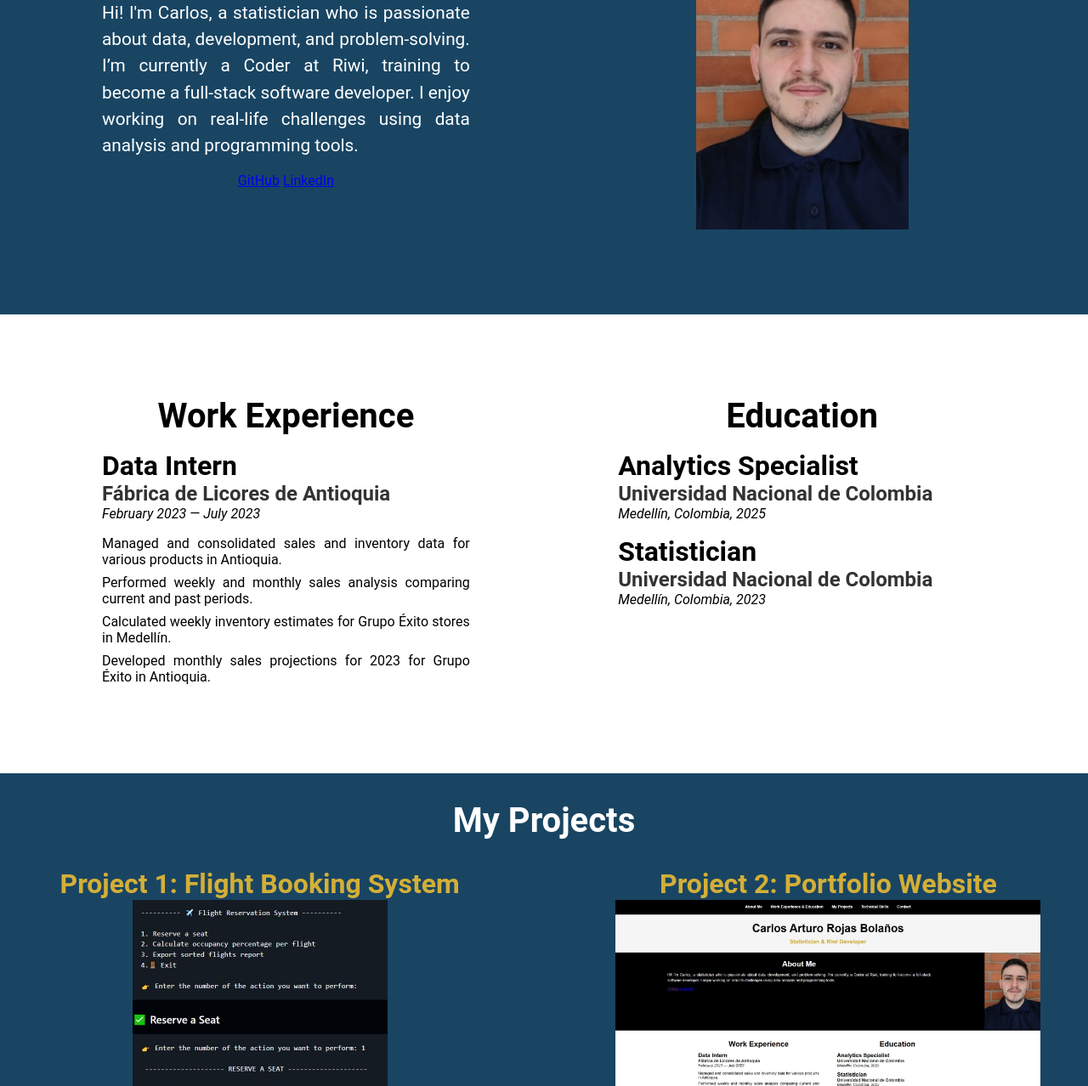
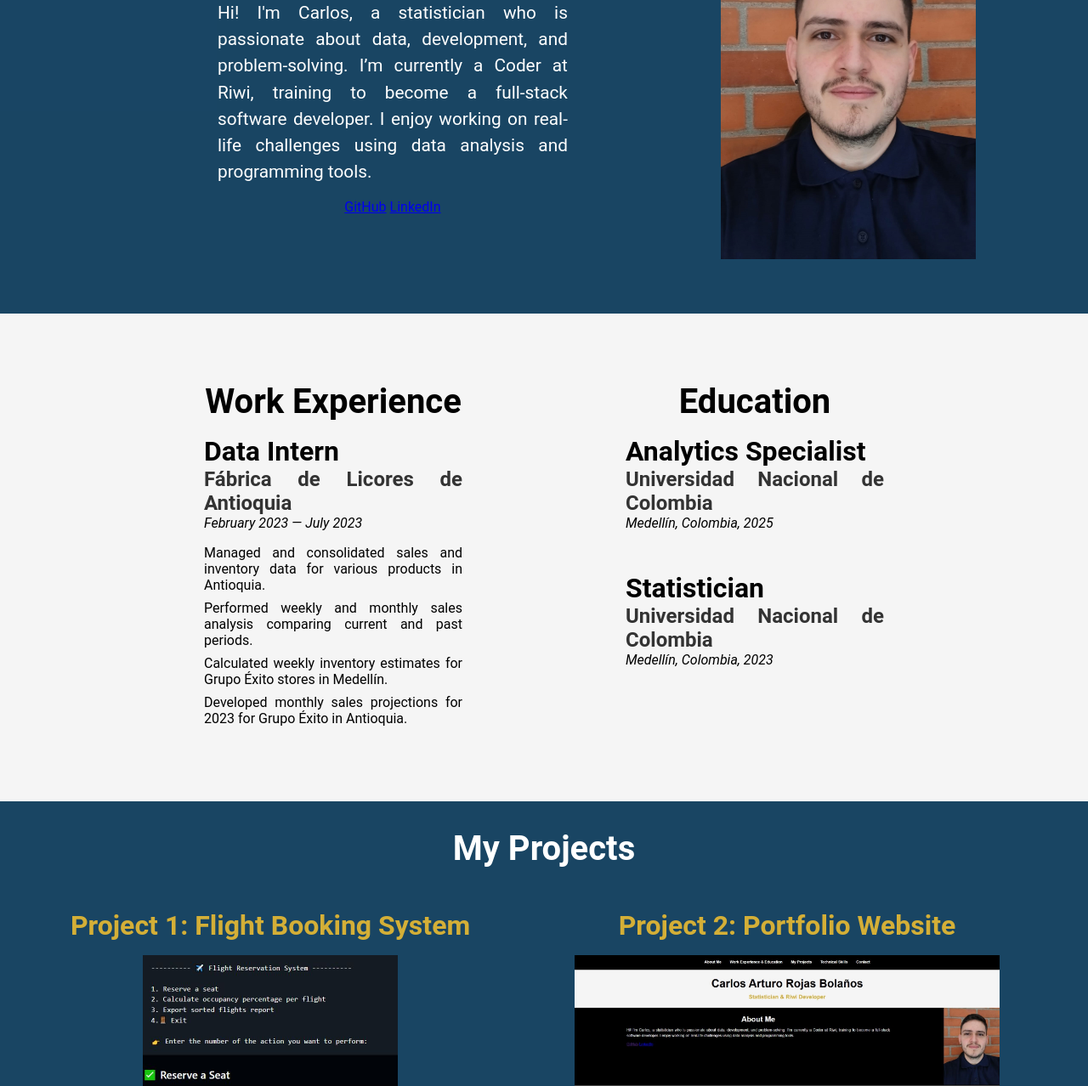
Before and after one commit to Carturo8/Portfolio, a plain HTML site: page index.html in a window 1280 px wide. Shown: the part 378-1656 px from the top of the page at 85% size. Drawn offline with Linux system fonts and the light colour scheme.

Commit message:
Update file

```diff
--- a/index.html
+++ b/index.html
@@ -34,9 +34,11 @@
     <main>
         <div class="black-container">
             <!-- About Me Section -->
-            <section id="about-me" class="section-container">
+            <section id="about-me" class="section-about-me">
                 <!-- About Me Container -->
-                <div class="sub-section-container">
+                <div class="about-me-container">
+                    <!-- Information Container -->
+                    <div class="information-container">
                         <h2>About Me</h2>
                         <p class="text-justify">
                             Hi! I'm Carlos, a statistician who is passionate about data, development, and problem-solving.
@@ -47,16 +49,19 @@
                         <a href="linkedin.com/in/carlos-rojas/" target="_blank">LinkedIn</a>
                     </div>
                     <!-- Profile Photo Container -->
-                <div class="sub-section-container">
-                    <img src="./images/profile_photo.jpg" alt="Profile photo" width="250">
+                    <div class="profile-photo-container">
+                        <img src="./images/profile_photo.jpg" alt="Profile photo" width="300">
+                    </div>
                 </div>
             </section>
         </div>
         <div class="container">
             <!-- Work Experience / Education Section -->
-            <section id="work-experience-education" class="section-container">
+            <section id="work-experience-education" class="section-work-education">
+                <!-- Work Experience / Education Container -->
+                <div class="work-education-container">
                     <!-- Work Experience Container -->
-                <div class="sub-section-container">
+                    <div class="work-experience-container">
                         <h2>Work Experience</h2>
                         <ul>
                             <li>
@@ -73,7 +78,7 @@
                         </ul>
                     </div>
                     <!-- Education Container -->
-                <div class="sub-section-container">
+                    <div class="education-container">
                         <h2>Education</h2>
                         <ul>
                             <li>
@@ -88,12 +93,15 @@
                             </li>
                         </ul>
                     </div>
+                </div>
             </section>
         </div>
         <div class="black-container">
+            <!-- My Projects Section -->
+            <section id="my-projects" class="section-projects">
                 <h2>My Projects</h2>
-            <!-- My Projects Section -->
-            <section id="my-projects" class="projects-container">
+                <!-- My Projects Container -->
+                <div class="projects-container">
                     <!-- Project 1 Container -->
                     <div class="sub-project-container">
                         <h3 class="projects-titles">Project 1: Flight Booking System</h3>
@@ -106,25 +114,26 @@
                         <img src="./images/project_2.jpg" alt="Project 2" width="500">
                         <p class="text-justify">This is a project where I built a personal portfolio using HTML & CSS.</p>
                     </div>
+                </div>
             </section>
         </div>
         <div class="container">
+            <!-- Technical Skills Section -->
             <section id="technical-skills" class="section-skills">
                 <h2>Technical Skills</h2>
+                <!-- Technical skills Container -->
                 <div class="skills-container">
                     <ul>
-                        <li>Python</li>
-                        <li>R</li>
+                        <li><i class="fab fa-python"></i>Python</li>
+                        <li><i class="fab fa-r-project"></i>R</li>
+                        <li><i class="fab fa-html5"></i>HTML</li>
+                        <li><i class="fab fa-css3-alt"></i>CSS</li>
                     </ul>
                     <ul>
-                        <li>HTML</li>
-                        <li>CSS</li>
-                    </ul>
-                    <ul>
-                        <li>SQL</li>
-                        <li>Power BI</li>
-                        <li>Git</li>
-                        <li>GitHub</li>
+                        <li><i class="fas fa-database"></i>SQL</li>
+                        <li><i class="fas fa-chart-bar"></i>Power BI</li>
+                        <li><i class="fab fa-git-alt"></i>Git</li>
+                        <li><i class="fab fa-github"></i>GitHub</li>
                     </ul>
                 </div>
             </section>
--- a/styles.css
+++ b/styles.css
@@ -4,6 +4,7 @@
     box-sizing: border-box;
 }
 
+/* HEADER */
 header {
     display: flex;
     flex-direction: column;
@@ -11,19 +12,22 @@ header {
     align-items: center;
 }
 
+/* BODY */
 body {
     font-family: 'Roboto', sans-serif;
 }
 
+/* HTML */
 html {
     scroll-behavior: smooth;
 }
 
 .container {
     width: 100%;
+    height: 100%;
     padding: 2rem;
     text-align: center;
-    background-color: #fff;
+    background-color: #f5f5f5;
     color: #000;
 }
 
@@ -35,6 +39,7 @@ html {
     color: #fff;
 }
 
+/* NAVIGATION */
 .navbar {
     width: 100%;
     padding: 0.5rem;
@@ -117,38 +122,106 @@ li {
     margin-bottom: 0.5rem;
 }
 
-.section-container {
+
+/* ABOUT ME SECTION */
+.section-about-me {
+    width: 100%;
     display: flex;
-    justify-content: space-between;
-    max-width: 1200px;
-    margin: 0 auto;
-    padding: 2rem 3rem;
-    text-align: center;
+    flex-direction: column;
+    justify-content: center;
+    align-items: center;
 }
 
-.sub-section-container {
-    width: 45%;
+.about-me-container {
+    width: 100%;
+    height: 100%;
+    display: flex;
+    justify-content: center;
     padding: 2rem;
-    text-align: center;
+}
+
+.information-container {
+    width: 100%;
+    height: 100%;
+    margin: 0 5rem 0 10rem;
+    padding: 2rem;
+}
+
+.profile-photo-container {
+    width: 100%;
+    height: 100%;
+    display: flex;
+    justify-content: center;
+}
+
+
+/* WORK-EXPERIENCE & EDUCATION SECTION */
+.section-work-education {
+    width: 100%;
+    display: flex;
+    flex-direction: column;
+    justify-content: center;
+    align-items: center;
+}
+
+/* WORK-EXPERIENCE SUBSECTION */
+.work-education-container {
+    width: 100%;
+    height: 100%;
+    display: flex;
+    justify-content: center;
+    padding: 2rem;
+}
+
+.work-experience-container {
+    width: 100%;
+    height: 100%;
+    margin: 0 5rem 0 10rem;
+    padding: 1rem;
+}
+
+/* EDUCATION SUBSECTION */
+.education-container {
+    width: 100%;
+    height: 100%;
+    margin: 0 10rem 0 5rem;
+    padding: 1rem;
+}
+
+.education-container li {
+    margin: 1rem 0 3rem 0;
+}
+
+
+/* PROJECTS SECTION */
+.section-projects {
+    width: 100%;
+    display: flex;
+    flex-direction: column;
+    justify-content: center;
+    align-items: center;
 }
 
 .projects-container {
+    width: 100%;
+    height: 100%;
     display: flex;
-    justify-content: space-between;
-    max-width: 1400px;
-    margin: 0 auto;
+    justify-content: center;
 }
 
 .sub-project-container {
-    width: 45%;
-    padding: 1rem;
+    height: 100%;
+    padding: 2rem;
 }
 
 .projects-titles {
+    margin-bottom: 1rem;
     font-size: 2rem;
     color: #d4af37;
 }
 
+
+/* SKILLS SECTION */
 .section-skills {
     width: 100%;
     display: flex;
@@ -183,10 +256,11 @@ li {
 .skills-container ul li i {
     font-size: 40px;
     margin-right: 20px;
-    color: #1ed760;
+    color: #d4af37;
 }
 
 
+/* CONTACT SECTION */
 #contact {
     display: flex;
     justify-content: space-between;
@@ -229,10 +303,11 @@ button {
     cursor: pointer;
 }
 
+/* FOOTER */
 .footer {
     text-align: center;
     padding: 1rem;
-    background-color: #f5f5f5;
+    background-color: #f8f8f8;
     font-size: 0.9rem;
     font-weight: bold;
 }
```
Lines whose indentation alone changed are shown as unchanged.
